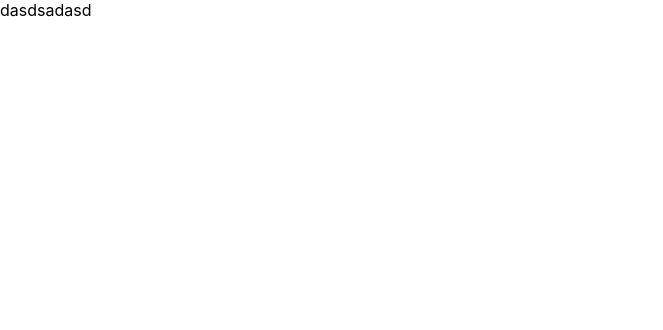
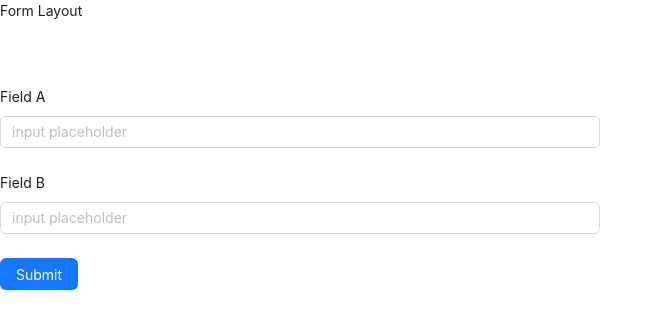
Before and after one commit to MaksMeamk/SPA, a React (Create React App) app: page / in a window 1280 px wide. Shown: the top 330 px of the page, without its empty margins (0-663 px from the left). Built offline with nearby package versions, Linux system fonts and the light colour scheme.

Commit message:
добавлена форма для авторизации

```diff
--- a/package.json
+++ b/package.json
@@ -6,6 +6,7 @@
     "@testing-library/jest-dom": "^5.17.0",
     "@testing-library/react": "^13.4.0",
     "@testing-library/user-event": "^13.5.0",
+    "antd": "^5.14.0",
     "react": "^18.2.0",
     "react-dom": "^18.2.0",
     "react-router-dom": "^6.22.0",
--- /dev/null
+++ b/src/Components/Authorization/index.jsx
@@ -0,0 +1,35 @@
+import React from 'react'
+import { Button, Form, Input } from 'antd';
+
+function Authorization() {
+  const [form] = Form.useForm();
+
+  const buttonItemLayout = null;
+  return (
+    <Form
+
+      layout={'vertical'}
+      form={form}
+
+      style={{
+        maxWidth: 'vertical' === 'inline' ? 'none' : 600,
+      }}
+    >
+      <Form.Item label="Form Layout" name="layout">
+
+      </Form.Item>
+      <Form.Item label="Field A">
+        <Input placeholder="input placeholder" />
+      </Form.Item>
+      <Form.Item label="Field B">
+        <Input placeholder="input placeholder" />
+      </Form.Item>
+      <Form.Item {...buttonItemLayout}>
+        <Button type="primary">Submit</Button>
+      </Form.Item>
+    </Form>
+  )
+
+}
+
+export default Authorization
--- a/src/index.js
+++ b/src/index.js
@@ -3,12 +3,14 @@ import ReactDOM from 'react-dom/client';
 import './index.css';
 import App from './App';
 import reportWebVitals from './reportWebVitals';
-import { createBrowserRouter, RouterProvider  } from 'react-router-dom';
+import { createBrowserRouter, RouterProvider  } from 'react-router-dom'
+import Authorization from './Components/Authorization';
 
 const router = createBrowserRouter([
   {
     path: "/",
-    element: <App />
+    element: <Authorization />,
+    errorElement: <div> Error 4040 Not Found</div>
   }
 ])
 const root = ReactDOM.createRoot(document.getElementById('root'));
```
Also changed, not shown: 1 other file (tests, documents, lock files or other folders).
